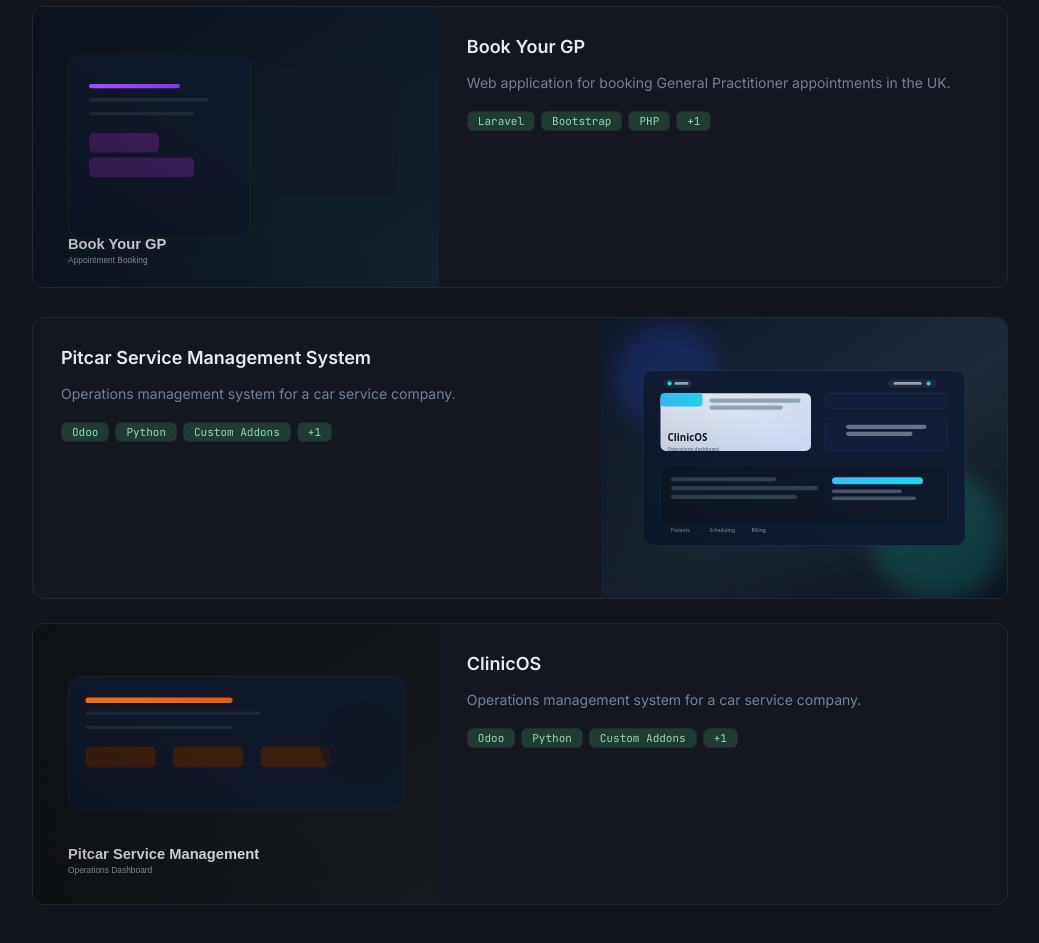
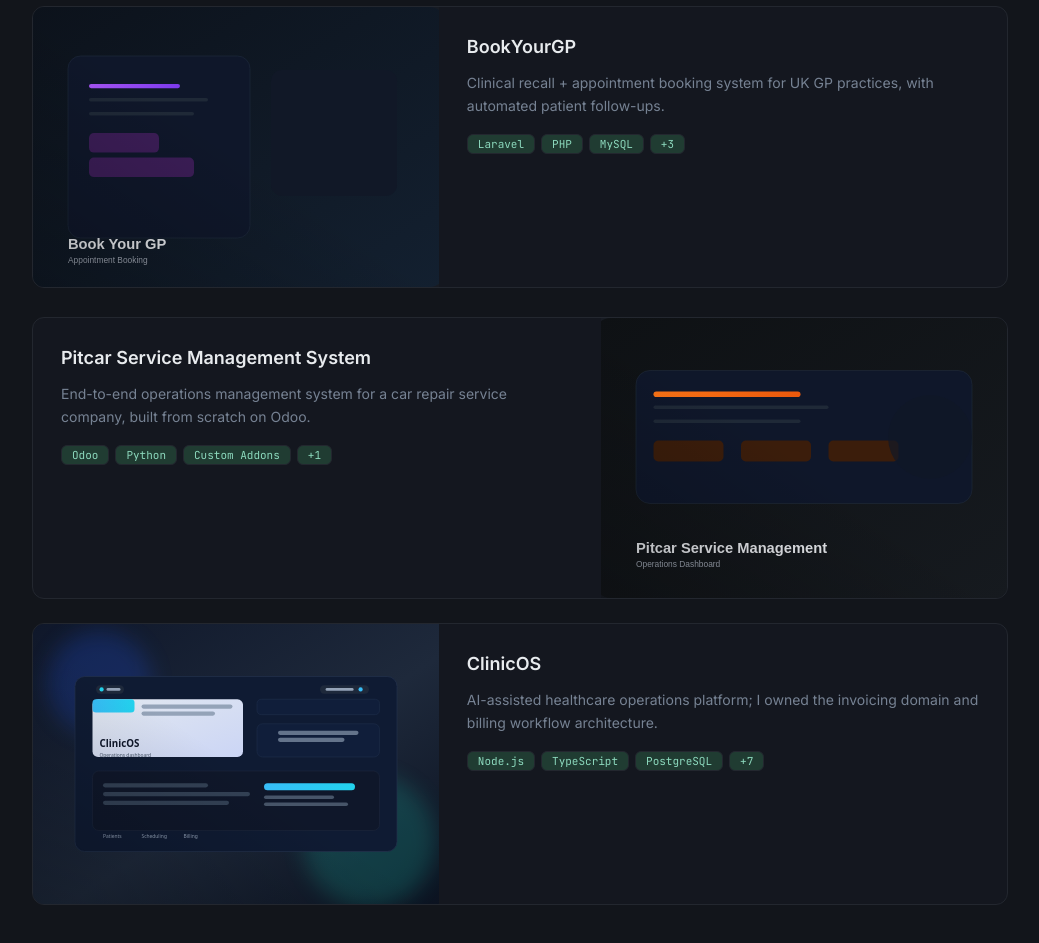
Before and after one commit to ucencode/ucencode.github.io, a React (Vite) app: page / in a window 1280 px wide. Shown: the part 3540-4483 px from the top of the page, without its empty margins (120-1159 px from the left). Built offline with nearby package versions, Linux system fonts and the light colour scheme.

Commit message:
feat: replace shortDescription with description in Project interface and update related components

```diff
--- a/src/components/ProjectModal.tsx
+++ b/src/components/ProjectModal.tsx
@@ -24,7 +24,7 @@
             {project.title}
           </DialogTitle>
           <DialogDescription className="text-muted-foreground text-sm">
-            {project.shortDescription}
+            {project.description}
           </DialogDescription>
         </DialogHeader>
 
@@ -34,7 +34,7 @@
               <h4 className="font-mono text-xs text-primary mb-2 tracking-wide uppercase">
                 {section.title}
               </h4>
-              <ul className="space-y-2">
+              <ul className="space-y-2 list-disc pl-5 marker:text-primary">
                 {section.bullets.map((bullet, index) => (
                   <li
                     key={`${section.title}-${index}`}
--- a/src/components/Projects.tsx
+++ b/src/components/Projects.tsx
@@ -62,7 +62,7 @@
                         </span>
                       </div>
                       <p className="text-muted-foreground text-sm leading-relaxed mb-4 line-clamp-3">
-                        {project.shortDescription}
+                        {project.description}
                       </p>
                       <div className="flex flex-wrap gap-1.5">
                         {project.techStack.slice(0, 3).map((tech) => (
--- a/src/data/projects.ts
+++ b/src/data/projects.ts
@@ -5,7 +5,7 @@
 export interface Project {
   id: string;
   title: string;
-  shortDescription: string;
+  description: string;
   image: {
     src: string;
     alt: string;
@@ -18,98 +18,135 @@
 export const projects: Project[] = [
   {
     id: "book-your-gp",
-    title: "Book Your GP",
-    shortDescription:
-      "Web application for booking General Practitioner appointments in the UK.",
+    title: "BookYourGP",
+    description:
+      "Clinical recall + appointment booking system for UK GP practices, with automated patient follow-ups.",
     image: {
       src: "/projects/book-your-gp.svg",
-      alt: "Book Your GP project preview",
+      alt: "BookYourGP project preview",
     },
-    techStack: ["Laravel", "Bootstrap", "PHP", "MySQL"],
+    techStack: [
+      "Laravel",
+      "PHP",
+      "MySQL",
+      "jQuery",
+      "Bootstrap",
+      "GOV.UK Notify",
+    ],
     additionalInfo: [
       {
         title: "Problem",
         bullets: [
-          "UK GP practices needed an accessible online system for patients to book appointments without phone calls.",
+          "Fragmented tools and manual workflows slowed down clinical operations and created inconsistent patient data.",
+          "Clinics needed structured workflows across appointments, records, and documentation—often from unstructured inputs.",
+          "System required security, auditability, and maintainability for real-world clinical use at scale.",
         ],
       },
       {
         title: "What I Built",
         bullets: [
-          "Built a web application with appointment scheduling, doctor availability management, and patient registration workflows.",
+          "Patient appointment scheduling and booking workflows.",
+          "Clinical recall automation with GOV.UK Notify for follow-up messaging.",
+          "Incremental legacy modernization while maintaining production stability.",
         ],
       },
       {
         title: "Outcome",
         bullets: [
-          "Simplified the appointment booking process for patients and reduced administrative overhead for GP practices.",
+          "Reduced manual admin work, improving operational flow for GP practices.",
+          "Enabled earlier detection of severe hypertension and uncontrolled conditions through screening recalls.",
         ],
       },
+    ],
+    links: [
+      { label: "Landing Page", url: "https://www.hummingbirdsmedical.com/" },
     ],
   },
   {
     id: "pitcar",
     title: "Pitcar Service Management System",
-    shortDescription:
-      "Operations management system for a car service company.",
+    description: "End-to-end operations management system for a car repair service company, built from scratch on Odoo.",
     image: {
-      src: "/projects/clinic-os.svg",
-      alt: "ClinicOS project preview",
+      src: "/projects/pitcar.svg",
+      alt: "Pitcar project preview",
     },
     techStack: ["Odoo", "Python", "Custom Addons", "PostgreSQL"],
     additionalInfo: [
       {
         title: "Problem",
         bullets: [
-          "Pitcar, a car service company, needed to digitize and streamline their service operations, scheduling, and customer management.",
+          "CEO's existing tool wasn't cutting it and needed proper system for the whole business.",
+          "Required lead management, service workflows, customer/membership tracking, technician reports, inventory, and finance in one place.",
+          "No technical staff to maintain a custom system after build.",
         ],
       },
       {
         title: "What I Built",
         bullets: [
-          "Developed custom Odoo addons to handle service scheduling, customer tracking, invoice management, and operational reporting.",
+          "Full Odoo implementation covering sales, service operations, customer management, inventory, and accounting.",
+          "Admin dashboard so CEO could check anything, anytime.",
+          "Handoff plan and documentation for future maintainer.",
         ],
       },
       {
         title: "Outcome",
         bullets: [
-          "Streamlined day-to-day operations, reducing manual tracking and improving service delivery efficiency.",
+          "Replaced patchwork tools with one system running the entire operation.",
+          "Freelance project completed; they hired someone for ongoing maintenance.",
         ],
       },
     ],
     links: [{ label: "Company", url: "https://pitcar.co.id" }],
   },
+
   {
     id: "clinic-os",
     title: "ClinicOS",
-    shortDescription:
-      "Operations management system for a car service company.",
+    description:
+      "AI-assisted healthcare operations platform; I owned the invoicing domain and billing workflow architecture.",
     image: {
-      src: "/projects/pitcar.svg",
-      alt: "Pitcar service management system preview",
+      src: "/projects/clinic-os.svg",
+      alt: "ClinicOS project preview",
     },
-    techStack: ["Odoo", "Python", "Custom Addons", "PostgreSQL"],
+    techStack: [
+      "Node.js",
+      "TypeScript",
+      "PostgreSQL",
+      "Redis",
+      "React",
+      "Vite",
+      "Sentry",
+      "Grafana",
+      "JWT",
+      "RBAC",
+    ],
     additionalInfo: [
       {
         title: "Problem",
         bullets: [
-          "Pitcar, a car service company, needed to digitize and streamline their service operations, scheduling, and customer management.",
+          "Medical teams spent excessive time on most clinic operations due to fragmented workflows.",
         ],
+      },
+      {
+        title: "My Role",
+        bullets: ["Backend Engineer owning invoicing domain."],
       },
       {
         title: "What I Built",
         bullets: [
-          "Developed custom Odoo addons to handle service scheduling, customer tracking, invoice management, and operational reporting.",
+          "Invoice lifecycle: appointment-driven drafts that sync with changes, finalized into immutable invoices.",
+          "Integration with insurance/liquidation workflows for downstream billing.",
         ],
       },
       {
         title: "Outcome",
         bullets: [
-          "Streamlined day-to-day operations, reducing manual tracking and improving service delivery efficiency.",
+          "Cut operational time with robust billing that reduced manual corrections.",
+          "Streamlined patient and insurance workflows across the platform.",
         ],
       },
     ],
-    links: [{ label: "Company", url: "https://pitcar.co.id" }],
+    links: [{ label: "Landing Page", url: "https://clinicos.de" }],
   },
 ];
 
```
